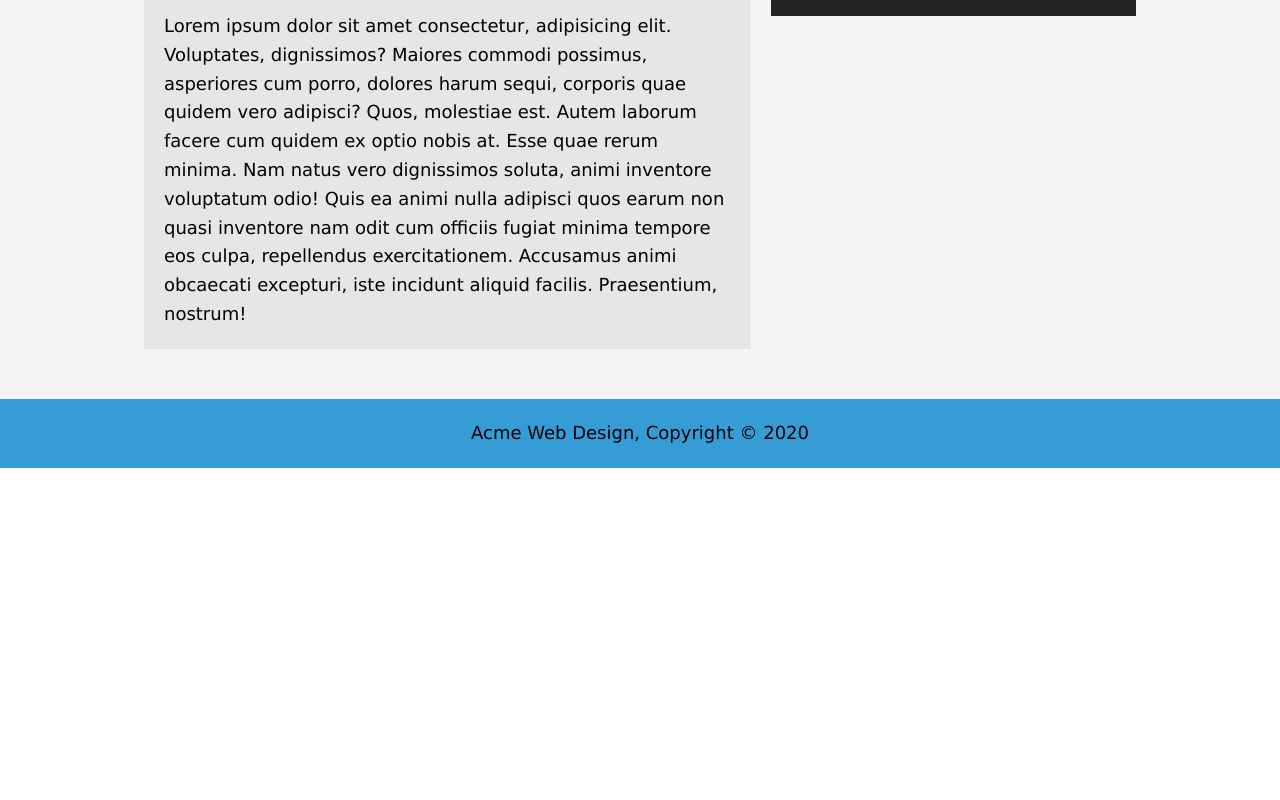
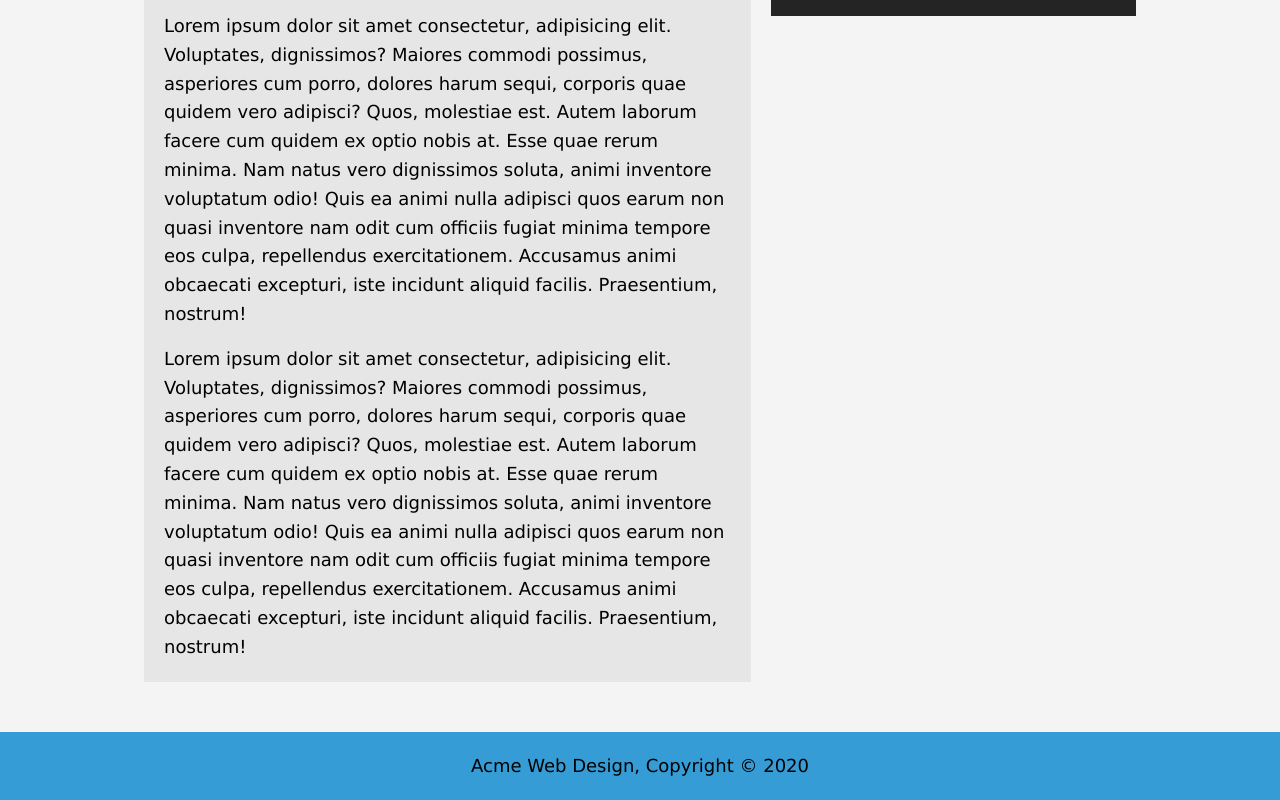
Before and after one commit to jschuh23/Traversy-Media-YouTube2016, a plain HTML site: page about.html in a window 1280 px wide. Shown: the part 552-1352 px from the top of the page. Before the commit the page ends 1020 px from the top, so only its background shows below. Drawn offline with Linux system fonts and the light colour scheme.

Commit message:
Adjusted about.html file
To include more information so on larger screens the footer is set at the bottom of the screen

```diff
--- a/about.html
+++ b/about.html
@@ -70,6 +70,19 @@
                 exercitationem. Accusamus animi obcaecati excepturi, iste
                 incidunt aliquid facilis. Praesentium, nostrum!
               </p>
+              <br />
+              <p>
+                Lorem ipsum dolor sit amet consectetur, adipisicing elit.
+                Voluptates, dignissimos? Maiores commodi possimus, asperiores
+                cum porro, dolores harum sequi, corporis quae quidem vero
+                adipisci? Quos, molestiae est. Autem laborum facere cum quidem
+                ex optio nobis at. Esse quae rerum minima. Nam natus vero
+                dignissimos soluta, animi inventore voluptatum odio! Quis ea
+                animi nulla adipisci quos earum non quasi inventore nam odit cum
+                officiis fugiat minima tempore eos culpa, repellendus
+                exercitationem. Accusamus animi obcaecati excepturi, iste
+                incidunt aliquid facilis. Praesentium, nostrum!
+              </p>
             </div>
             <aside class="about__main--sidebar text--center bg--dark pad--2">
               <h2>What We Do</h2>
```
